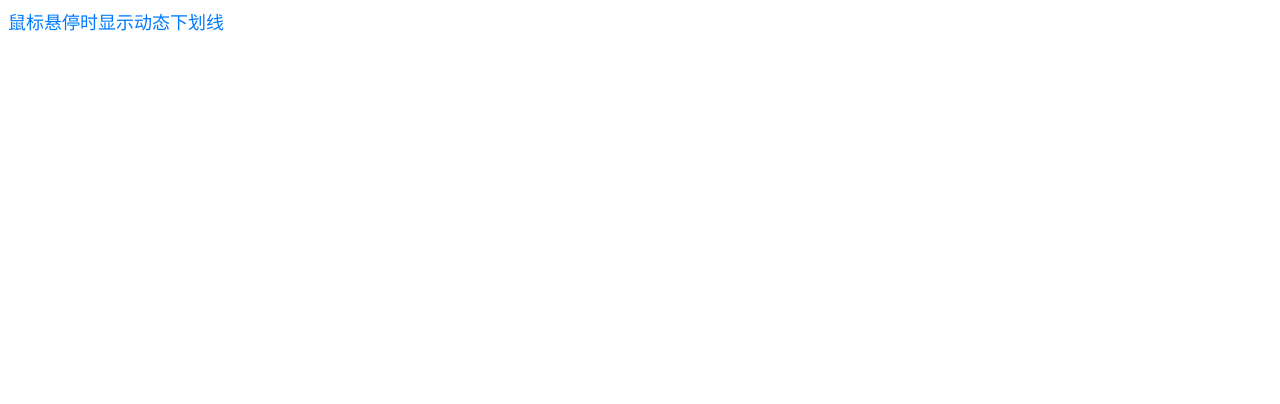
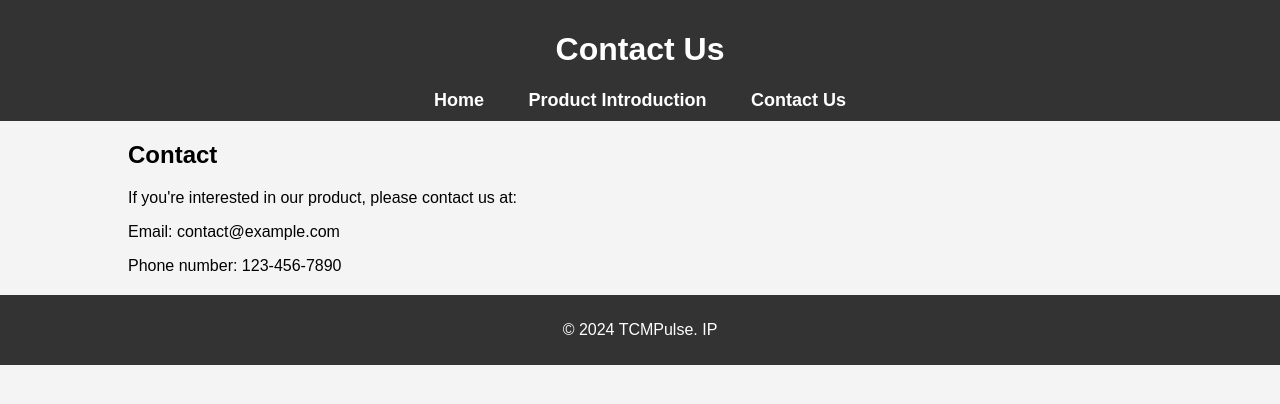
Before and after one commit to jasonhhhhhhhh/TCMPulse-contact, a plain HTML site: page index.html in a window 1280 px wide. Drawn offline with Linux system fonts and the light colour scheme.

Commit message:
Update index.html

```diff
--- a/index.html
+++ b/index.html
@@ -1,15 +1,71 @@
 <!DOCTYPE html>
-<html lang="en">
+<html lang="zh">
 <head>
     <meta charset="UTF-8">
     <meta name="viewport" content="width=device-width, initial-scale=1.0">
-    <title>动态下划线效果</title>
+    <meta name="description" content="A Traditional Chinese Medicine device providing service of diagnosis by pulse detection and tongue analysis">
+    <title>Contact</title>
     <style>
+        body {
+            font-family: Arial, sans-serif;
+            margin: 0;
+            padding: 0;
+            background-color: #f4f4f4;
+        }
+        header {
+            background-color: #333;
+            color: white;
+            padding: 10px 0;
+            text-align: center;
+        }
+        nav ul {
+            list-style-type: none;
+            padding: 0;
+            margin: 0;
+        }
+        nav ul li {
+            display: inline;
+            margin: 0 20px;
+        }
+        nav ul li a {
+            color: white;
+            text-decoration: none;
+            font-weight: bold;
+        }
+        .container {
+            width: 80%;
+            margin: 20px auto;
+        }
+        .product {
+            display: flex;
+            justify-content: space-between;
+            margin-bottom: 40px;
+        }
+        .product img {
+            max-width: 100%;
+            height: auto;
+            border-radius: 10px;
+        }
+        .product-description {
+            max-width: 60%;
+        }
+        .product-description h2 {
+            color: #333;
+        }
+        .product-description ul {
+            list-style-type: square;
+        }
+        footer {
+            background-color: #333;
+            color: white;
+            padding: 10px;
+            text-align: center;
+        }
         /* 基本的链接样式 */
         .dynamic-underline {
             position: relative;
             text-decoration: none;
-            color: #007BFF;
+            color: white;
             font-size: 18px;
         }
 
@@ -21,7 +77,7 @@
             left: 0;
             width: 0;
             height: 2px;
-            background-color: #007BFF;
+            background-color: white;
             transition: width 0.3s ease;
         }
 
@@ -32,6 +88,28 @@
     </style>
 </head>
 <body>
-    <a href="#" class="dynamic-underline">鼠标悬停时显示动态下划线</a>
+    <header>
+        <h1>Contact Us</h1>
+        <nav>
+            <ul>
+                <li><a href="https://jasonhhhhhhhh.github.io/TCMpulse/" class="dynamic-underline">Home</a></li>
+                <li><a href="https://jasonhhhhhhhh.github.io/TCMPulse-products/" class="dynamic-underline">Product Introduction</a></li>
+                <li><a href="https://jasonhhhhhhhh.github.io/TCMPulse-contact/" class="dynamic-underline">Contact Us</a></li>
+            </ul>
+        </nav>
+    </header>
+
+    <div class="container">
+        <section id="contact">
+            <h2>Contact</h2>
+            <p>If you're interested in our product, please contact us at:</p>
+            <p>Email: contact@example.com</p>
+            <p>Phone number: 123-456-7890</p>
+        </section>
+    </div>
+
+    <footer>
+        <p>&copy; 2024 TCMPulse. IP</p>
+    </footer>
 </body>
 </html>
```
